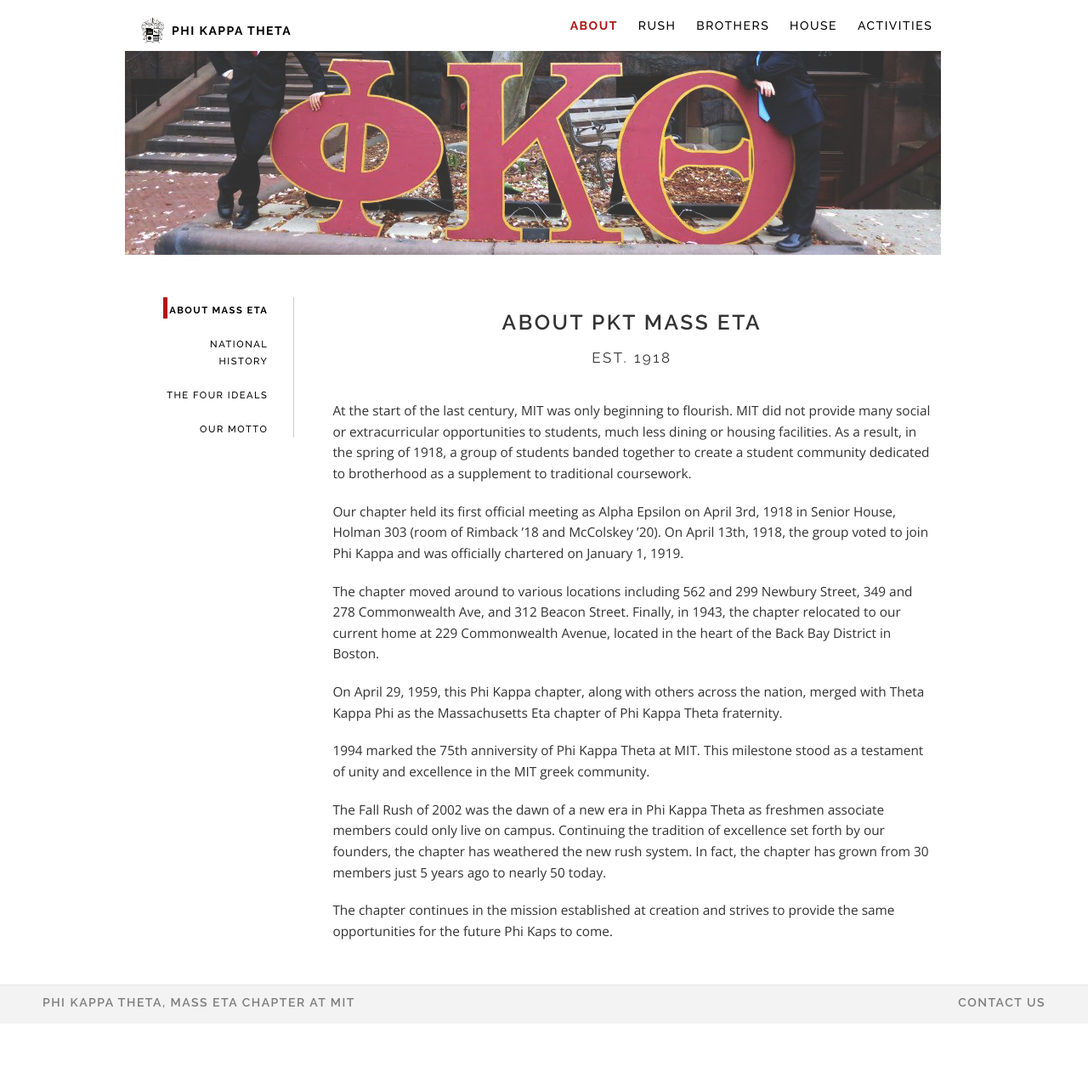
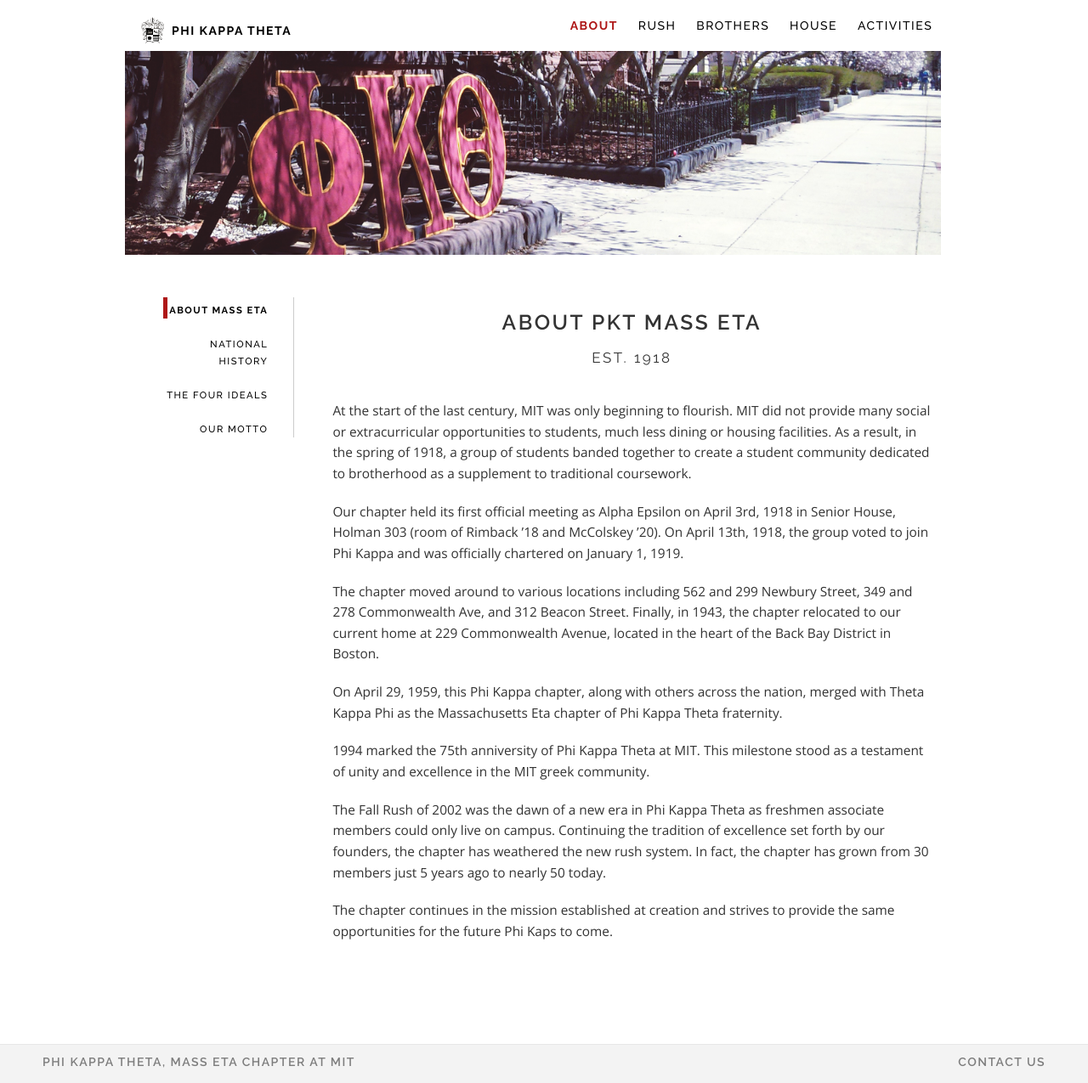
Before and after one commit to jessicazwang/peck, a Django app: page /about/ in a window 1280 px wide. Shown: the whole page at 85% size. Before the commit the page ends 1187 px from the top, so only its background shows below. Run offline with Django 3.2, Linux system fonts and the light colour scheme; parts of the project's set-up code (start-up, migrations or seed data) failed here and were passed over; some libraries are stand-ins or nearby versions.

Commit message:
banner, bottom padding

```diff
--- a/static/css/style.css
+++ b/static/css/style.css
@@ -45,7 +45,8 @@ section#layout {
     width: 75vw;
     height: 100%;
     min-height: 100vh;
-    background-color: white; }
+    background-color: #fff;
+    padding-bottom: 70px; }
   section#layout .banner {
     height: auto;
     width: 75vw;
--- a/static/css/style.scss
+++ b/static/css/style.scss
@@ -65,7 +65,8 @@ section#layout {
 		width:75vw;
 		height:100%;
 		min-height:100vh;
-		background-color:#fff
+		background-color:#fff;
+		padding-bottom:70px;
 	}
 
 	.banner {
--- a/templates/website/about/about.html
+++ b/templates/website/about/about.html
@@ -14,7 +14,7 @@ About | Phi Kappa Theta
 
 
 {% block banner %}
-<img src="/static/img/pktbanner2.jpg">
+<img src="/static/img/banner-outside.jpg">
 {% endblock %}
 
 {% block sidebar %}
--- a/templates/website/about/ideals.html
+++ b/templates/website/about/ideals.html
@@ -13,7 +13,7 @@ About | Phi Kappa Theta
 {% endblock %}
 
 {% block banner %}
-<img src="/static/img/beach1.jpg">
+<img src="/static/img/banner-outside.jpg">
 {% endblock %}
 
 {% block sidebar %}
--- a/templates/website/about/motto.html
+++ b/templates/website/about/motto.html
@@ -13,7 +13,7 @@ About | Phi Kappa Theta
 {% endblock %}
 
 {% block banner %}
-<img src="/static/img/motto.jpg">
+<img src="/static/img/banner-outside.jpg">
 {% endblock %}
 
 {% block sidebar %}
--- a/templates/website/about/national.html
+++ b/templates/website/about/national.html
@@ -13,7 +13,7 @@ About | Phi Kappa Theta
 {% endblock %}
 
 {% block banner %}
-<img src="/static/img/history.jpg">
+<img src="/static/img/banner-outside.jpg">
 {% endblock %}
 
 {% block sidebar %}
```
Also changed, not shown: static/img/banner-outside.jpg (added), 1 other file.
